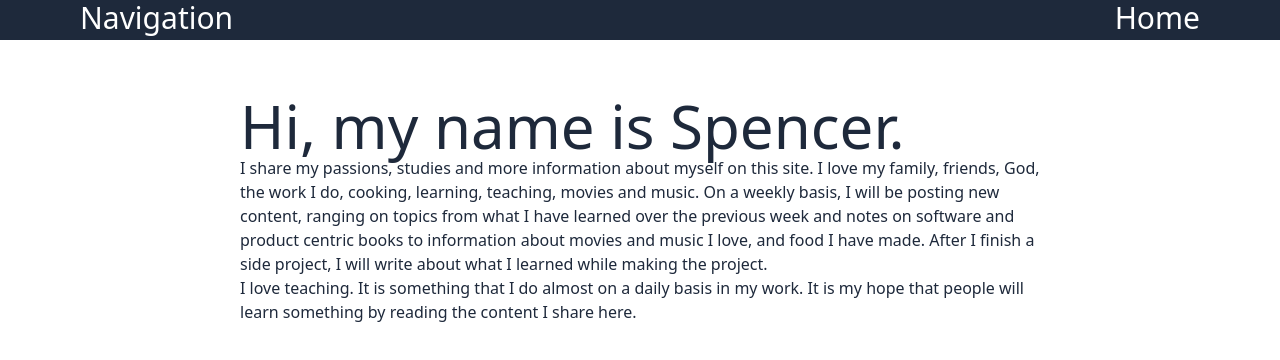
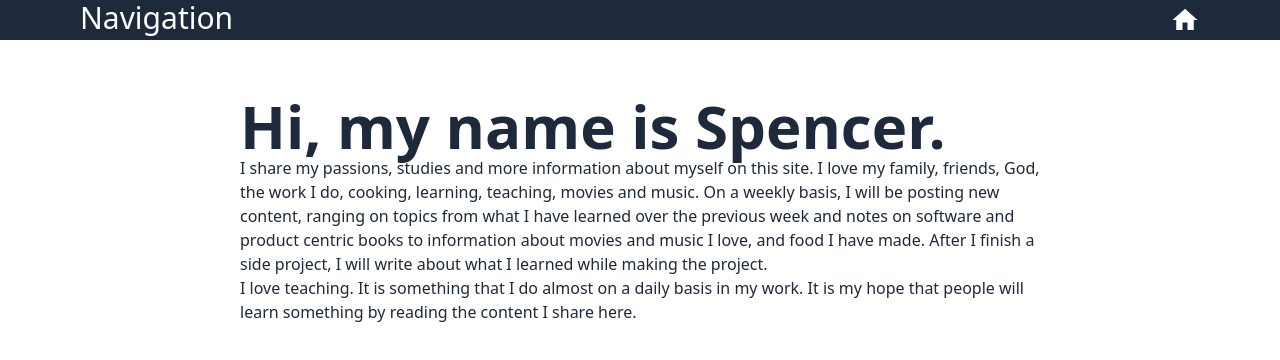
Before and after one commit to sranney/profilev2, a Next.js app: page / in a window 1280 px wide. Shown: the top 360 px of the page. Built offline with nearby package versions, Linux system fonts and the light colour scheme.

Commit message:
hooked up context for getting navigation into root page; added string utility function and changed a ts config otpion to accommodate iterating through strings as iterators; cleaned up NavigationBar component; some styling work on navigation bar and topic page title and list; topic page head title

```diff
--- a/components/layouts/NavigationBar.tsx
+++ b/components/layouts/NavigationBar.tsx
@@ -1,8 +1,7 @@
 import { useContext } from 'react'
 import Link from 'next/link'
 import { NavigationContext } from '../../utils/contexts/NavigationContext'
-
-const pages = ['Home', 'Movies', 'Cooking', 'Music', 'Projects', 'Books']
+import { MdHome } from 'react-icons/md'
 
 export const NavigationBar = ():JSX.Element => {
   const {activePage, topics} = useContext(NavigationContext)
@@ -27,9 +26,7 @@ export const NavigationBar = ():JSX.Element => {
           </ul>
         </div>
       </div>
-      <div className="text-3xl text-white">
-        {activePage}
-      </div>
+      <Link href="/"><a className="self-center"><MdHome className="text-3xl text-white" /></a></Link>
     </div>
   )
 }
--- a/package.json
+++ b/package.json
@@ -12,7 +12,8 @@
     "gray-matter": "^4.0.3",
     "next": "12.0.9",
     "react": "17.0.2",
-    "react-dom": "17.0.2"
+    "react-dom": "17.0.2",
+    "react-icons": "^4.3.1"
   },
   "devDependencies": {
     "@types/node": "^17.0.13",
--- a/pages/[topic]/index.tsx
+++ b/pages/[topic]/index.tsx
@@ -1,5 +1,6 @@
 import { useEffect, useState } from 'react'
 import { GetStaticProps } from 'next'
+import Head from 'next/head'
 import { getTopics } from '../../backend-operations-lib/getTopics'
 import { getTopicPosts } from '../../backend-operations-lib/getTopicPosts'
 import { Layout } from '../../components/layouts/TopicLayout'
@@ -7,6 +8,7 @@ import { ActivePageEnum } from '../../enumTypes'
 import { NavigationContext } from '../../utils/contexts/NavigationContext'
 import { FileData } from '../../backend-operations-lib/types'
 import Link from 'next/link'
+import { titleCase } from '../../utils/functions/strings'
 
 export const getStaticProps: GetStaticProps = ({params}) => {
   const topics = getTopics()
@@ -41,15 +43,20 @@ export default function GeneralTopicPage({topics, currentTopicPosts, currentTopi
   useEffect(() => {
     setNavigationContextValue({...navigationContextValue, activePage: currentTopic})
   }, [currentTopic])
+
   return (
     <NavigationContext.Provider value={navigationContextValue}>
       <Layout activePage={ActivePageEnum.Home}>
-        <h1>{currentTopic}</h1>
+        <Head>
+          <title>Spencer Ranney - {currentTopic}</title>
+          <link rel="icon" href="/favicon.ico" />
+        </Head>
+        <h1 className="text-center text-6xl text-slate-800 font-bold">{titleCase(currentTopic)}</h1>
         {
           currentTopicPosts.map(({postData, postId}) => (
             <li key={postId}>
               <Link href={`/${currentTopic}/${postId}`}>
-                <a className="text-xl">{postData.title}</a>
+                <a className="text-3xl text-slate-600">{postData.title}</a>
               </Link>
               <p className="italic">{postData.postDate}</p>
             </li>
--- a/pages/index.tsx
+++ b/pages/index.tsx
@@ -1,19 +1,39 @@
+import { useRef } from 'react'
+import { NavigationContext } from '../utils/contexts/NavigationContext'
 import Head from 'next/head'
 import { Layout } from '../components/layouts/DefaultLayout'
 import { ActivePageEnum } from '../enumTypes'
+import { GetStaticProps } from 'next'
+import { getTopics } from '../backend-operations-lib/getTopics'
 
-export default function Home() {
+export const getStaticProps: GetStaticProps = () => {
+  const topics = getTopics()
+  return {
+    props: {
+      topics
+    }
+  }
+}
+
+type PageProps = {
+  topics: string[]
+}
+
+export default function Home({topics}:PageProps):JSX.Element {
+  const navigationContextValue = useRef({topics})
   return (
+    <NavigationContext.Provider value={navigationContextValue.current}>
       <Layout activePage={ActivePageEnum.Home}>
         <Head>
           <title>Spencer Ranney - Home</title>
           <link rel="icon" href="/favicon.ico" />
         </Head>
-      <div className="flex flex-col items-star mt-12 min-h-screen py-2 px-20 text-slate-800 relative">
-        <p className="text-6xl">Hi, my name is Spencer.</p>
+        <div className="flex flex-col items-star mt-12 min-h-screen py-2 px-20 text-slate-800">
+          <p className="text-6xl font-bold">Hi, my name is Spencer.</p>
           <p>I share my passions, studies and more information about myself on this site. I love my family, friends, God, the work I do, cooking, learning, teaching, movies and music. On a weekly basis, I will be posting new content, ranging on topics from what I have learned over the previous week and notes on software and product centric books to information about movies and music I love, and food I have made. After I finish a side project, I will write about what I learned while making the project.</p>
           <p>I love teaching. It is something that I do almost on a daily basis in my work. It is my hope that people will learn something by reading the content I share here.</p>
         </div>
       </Layout>
+    </NavigationContext.Provider>
   )
 }
--- a/tsconfig.json
+++ b/tsconfig.json
@@ -17,6 +17,7 @@
     "resolveJsonModule": true,
     "jsx": "preserve",
     "incremental": true,
+    "downlevelIteration": true,
     "isolatedModules": true
   },
   "include": [
--- a/utils/contexts/NavigationContext.ts
+++ b/utils/contexts/NavigationContext.ts
@@ -2,7 +2,7 @@ import { createContext } from 'react'
 import { ActivePageEnum } from '../../enumTypes'
 
 type Navigation = {
-  activePage: ActivePageEnum,
+  activePage?: ActivePageEnum,
   topics: string[]
 }
 
--- /dev/null
+++ b/utils/functions/strings.ts
@@ -0,0 +1 @@
+export const titleCase = (text: string): string => [...text].map((letter, index) => (index === 0 ? letter.toUpperCase() : letter)).join('')
```
Also changed, not shown: 1 other file (tests, documents, lock files or other folders). Lines whose indentation alone changed are shown as unchanged.
